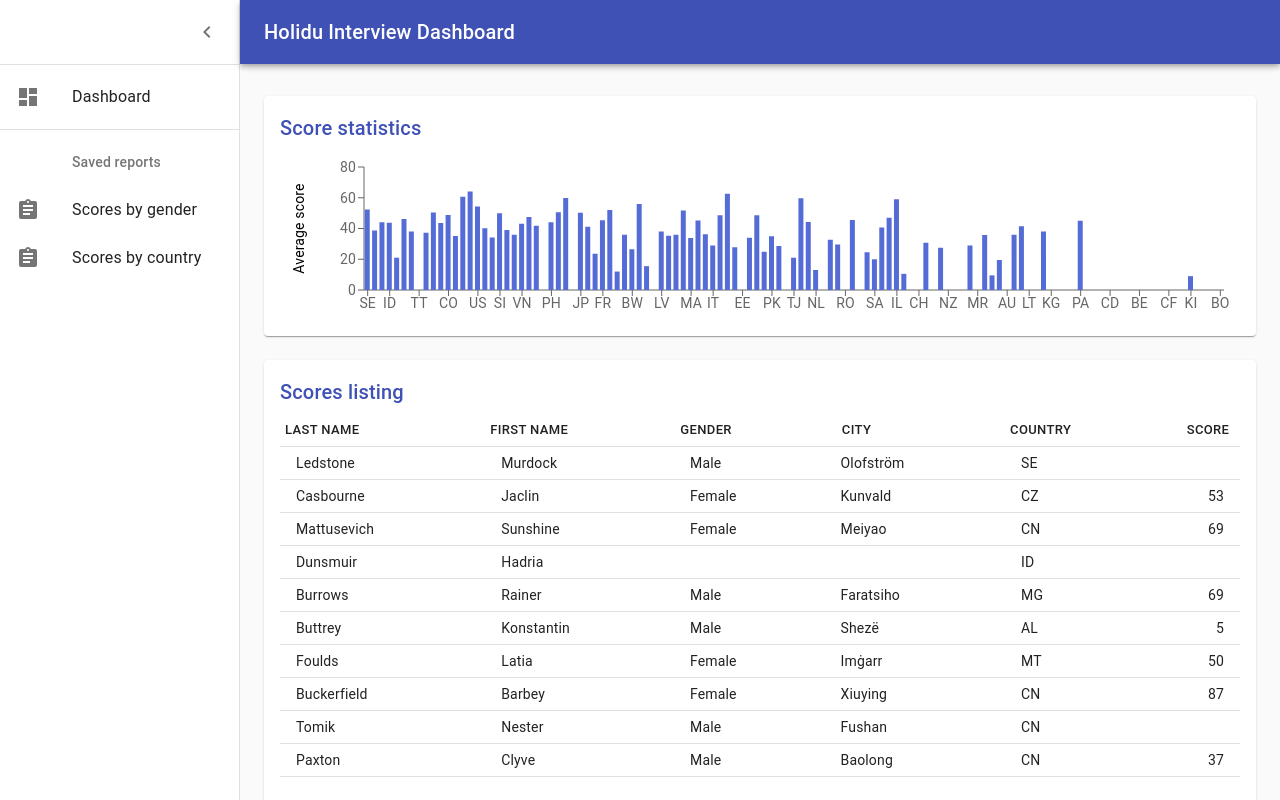
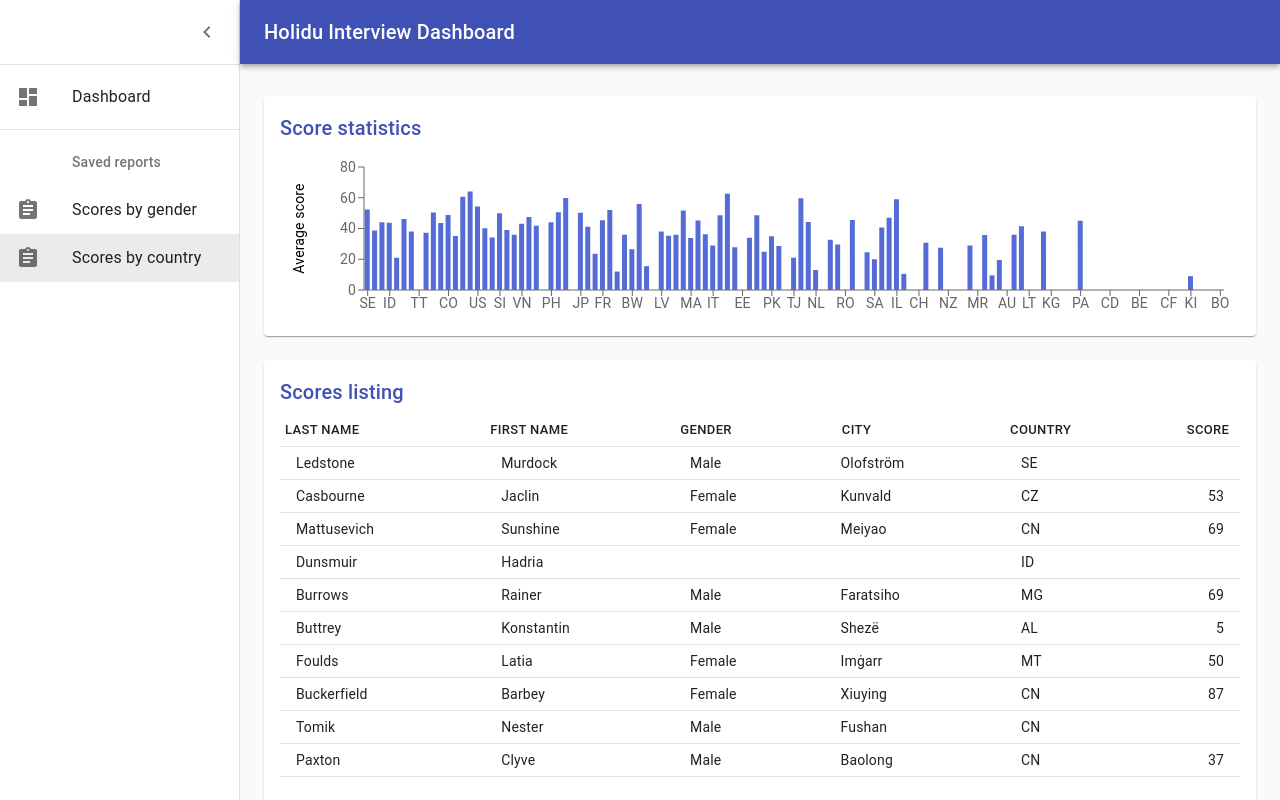
Before and after one commit to rezashomali/Scores_interview, a React (Create React App) app: page / in a window 1280 px wide. Built offline with nearby package versions, Linux system fonts and the light colour scheme.

Commit message:
add selected data type

```diff
--- a/src/components/Dashboard/Dashboard.js
+++ b/src/components/Dashboard/Dashboard.js
@@ -233,7 +233,10 @@
         <List>{mainListItems}</List>
         <Divider />
         <List>
-          <SecondaryListItems selectChartDataType={setChartDataType} />
+          <SecondaryListItems
+            chartDataType={chartDataType}
+            selectChartDataType={setChartDataType}
+          />
         </List>
       </Drawer>
       <main className={classes.content}>
@@ -256,7 +259,7 @@
             {/* Recent scores */}
             <Grid item xs={12}>
               <Paper className={classes.paper}>
-                <ScoreTable userData={scoresListing} />
+                {scoresListing && <ScoreTable userData={scoresListing} />}
               </Paper>
             </Grid>
           </Grid>
--- a/src/components/ListItems/ListItems.js
+++ b/src/components/ListItems/ListItems.js
@@ -17,16 +17,24 @@
   </div>
 );
 
-export const SecondaryListItems = ({ selectChartDataType }) => (
+export const SecondaryListItems = ({ selectChartDataType, chartDataType }) => (
   <div>
     <ListSubheader inset>Saved reports</ListSubheader>
-    <ListItem button onClick={() => selectChartDataType("gender")}>
+    <ListItem
+      selected={chartDataType === "gender"}
+      button
+      onClick={() => selectChartDataType("gender")}
+    >
       <ListItemIcon>
         <AssignmentIcon />
       </ListItemIcon>
       <ListItemText primary="Scores by gender" />
     </ListItem>
-    <ListItem button onClick={() => selectChartDataType("country")}>
+    <ListItem
+      selected={chartDataType === "country"}
+      button
+      onClick={() => selectChartDataType("country")}
+    >
       <ListItemIcon>
         <AssignmentIcon />
       </ListItemIcon>
```
